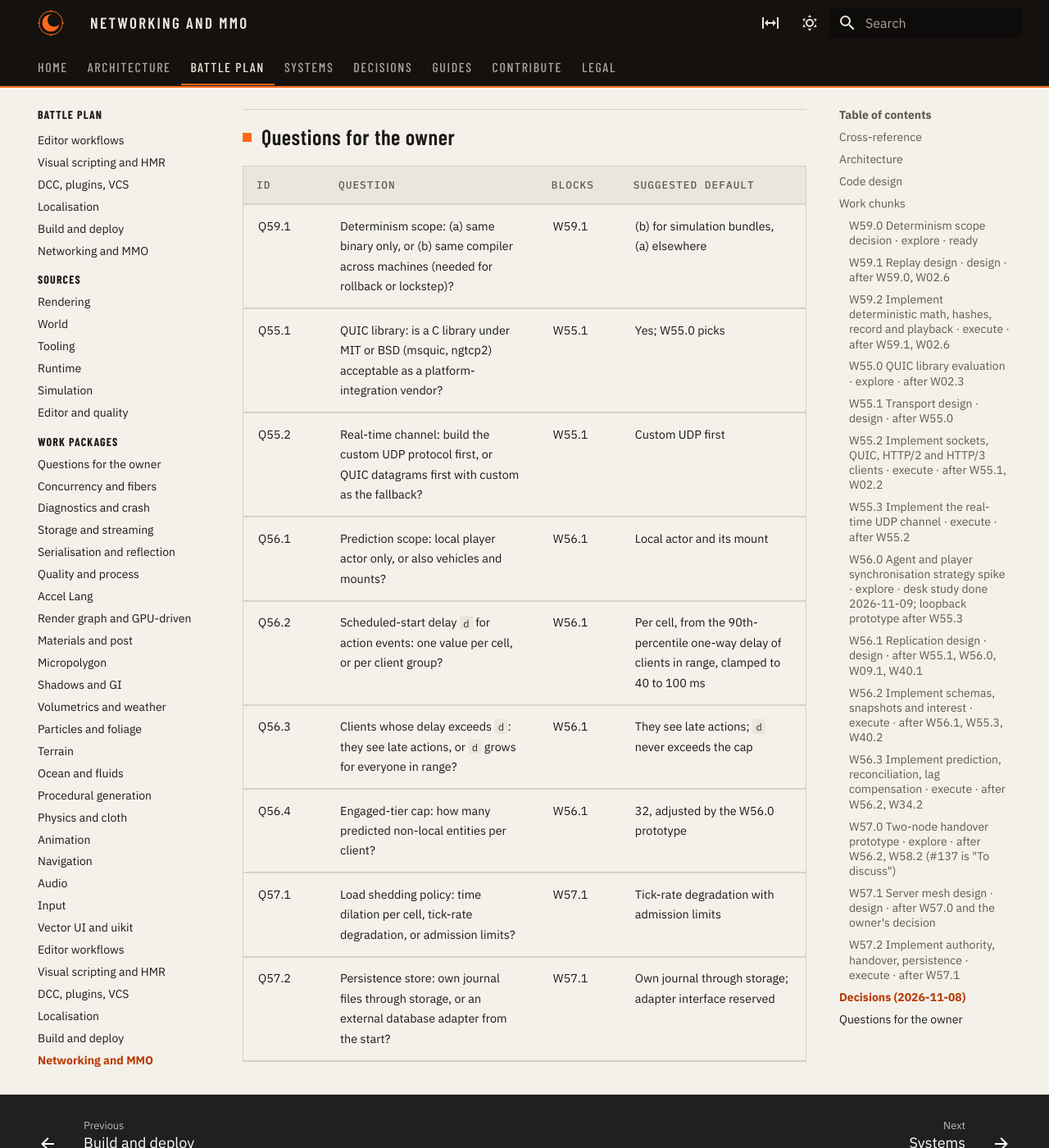
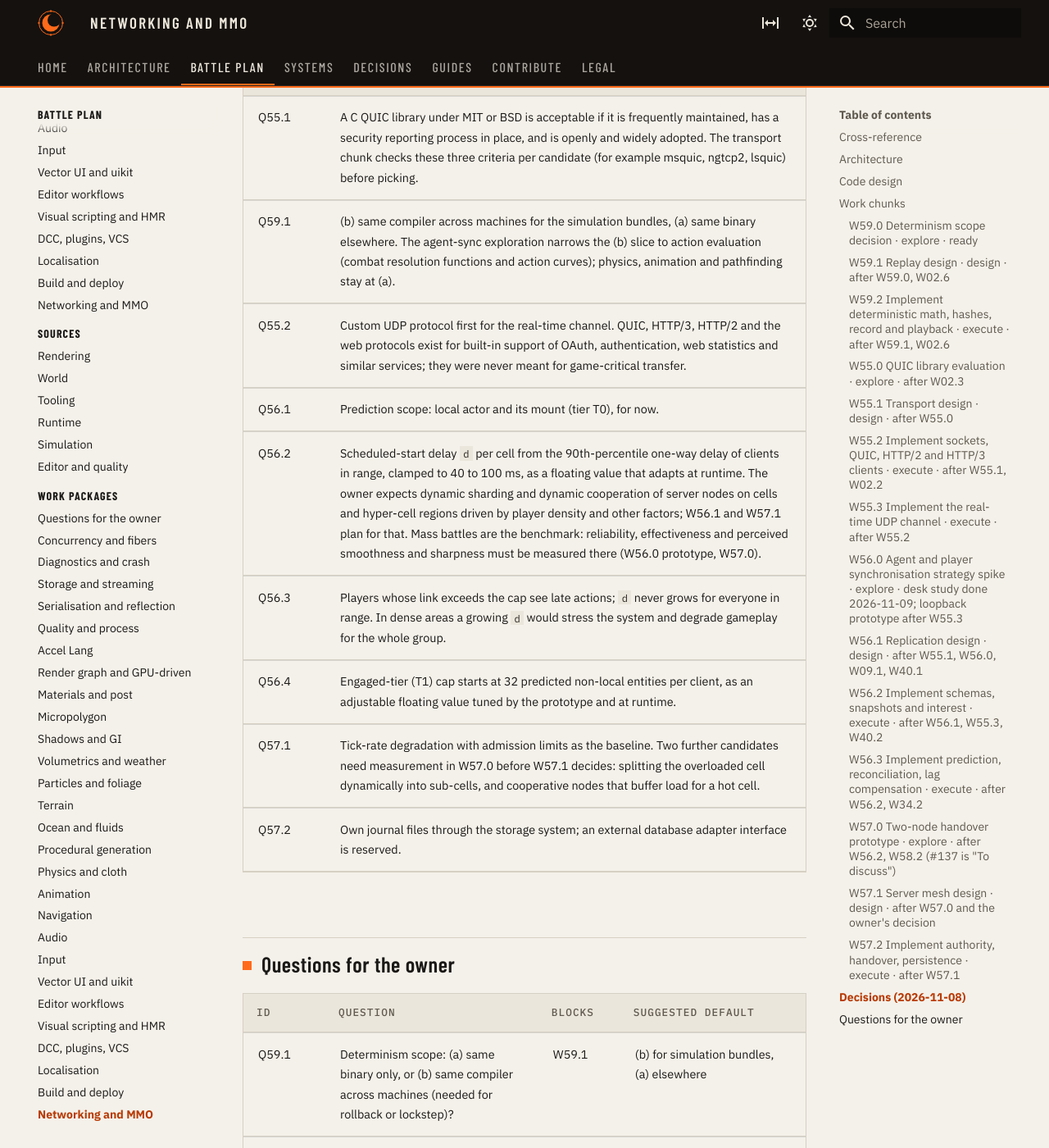
Before and after one commit to Heliogrim/Heliogrim-Pages, an MkDocs documentation site: the page built from docs/plan/work/networking-mmo.md, in a window 1280 px wide and 1400 px high, scrolled down 7148 px. Shown: the whole window at 82% size. Built offline with MkDocs 1.6.1 and Material for MkDocs 9.7.7, drawn with Linux system fonts in a browser that asks for light colours; some of the changed text lies outside the part shown.

```diff
--- a/docs/plan/work/networking-mmo.md
+++ b/docs/plan/work/networking-mmo.md
@@ -108,6 +108,10 @@ Placement: `Engine.Network/{Transport,Socket}`, `Engine.Network.Quic/`, `Engine.
 
 ### W57.1 Server mesh design · design · after W57.0 and the owner's decision
 
+- **Goal**: authority and handover between nodes, dynamic sharding and node cooperation on cells and hyper-cell regions by player density (Q56.2), load shedding with the W57.0 measurements of dynamic cell splitting and cooperative buffering nodes (Q57.1), persistence journal (Q57.2).
+- **Output**: `architecture/server-mesh-design.md`; plan.
+- **Questions**: Q57.1, Q57.2 (both decided, see Decisions).
+
 ### W57.2 Implement authority, handover, persistence · execute · after W57.1
 
 - **Done when**: two nodes hand over a moving actor with no visible hitch; a node crash recovers the cell from journal plus snapshot.
@@ -117,6 +121,14 @@ Placement: `Engine.Network/{Transport,Socket}`, `Engine.Network.Quic/`, `Engine.
 | ID | Decision |
 |---|---|
 | Q55.1 | A C QUIC library under MIT or BSD is acceptable if it is frequently maintained, has a security reporting process in place, and is openly and widely adopted. The transport chunk checks these three criteria per candidate (for example msquic, ngtcp2, lsquic) before picking. |
+| Q59.1 | (b) same compiler across machines for the simulation bundles, (a) same binary elsewhere. The agent-sync exploration narrows the (b) slice to action evaluation (combat resolution functions and action curves); physics, animation and pathfinding stay at (a). |
+| Q55.2 | Custom UDP protocol first for the real-time channel. QUIC, HTTP/3, HTTP/2 and the web protocols exist for built-in support of OAuth, authentication, web statistics and similar services; they were never meant for game-critical transfer. |
+| Q56.1 | Prediction scope: local actor and its mount (tier T0), for now. |
+| Q56.2 | Scheduled-start delay `d` per cell from the 90th-percentile one-way delay of clients in range, clamped to 40 to 100 ms, as a floating value that adapts at runtime. The owner expects dynamic sharding and dynamic cooperation of server nodes on cells and hyper-cell regions driven by player density and other factors; W56.1 and W57.1 plan for that. Mass battles are the benchmark: reliability, effectiveness and perceived smoothness and sharpness must be measured there (W56.0 prototype, W57.0). |
+| Q56.3 | Players whose link exceeds the cap see late actions; `d` never grows for everyone in range. In dense areas a growing `d` would stress the system and degrade gameplay for the whole group. |
+| Q56.4 | Engaged-tier (T1) cap starts at 32 predicted non-local entities per client, as an adjustable floating value tuned by the prototype and at runtime. |
+| Q57.1 | Tick-rate degradation with admission limits as the baseline. Two further candidates need measurement in W57.0 before W57.1 decides: splitting the overloaded cell dynamically into sub-cells, and cooperative nodes that buffer load for a hot cell. |
+| Q57.2 | Own journal files through the storage system; an external database adapter interface is reserved. |
 
 ## Questions for the owner
 
```
Also changed, not shown: docs/plan/work/build-and-deploy.md (+3 -1 lines), docs/plan/work/quality-and-process.md (+6 -0 lines), docs/plan/work/questions.md (+2 -0 lines).
